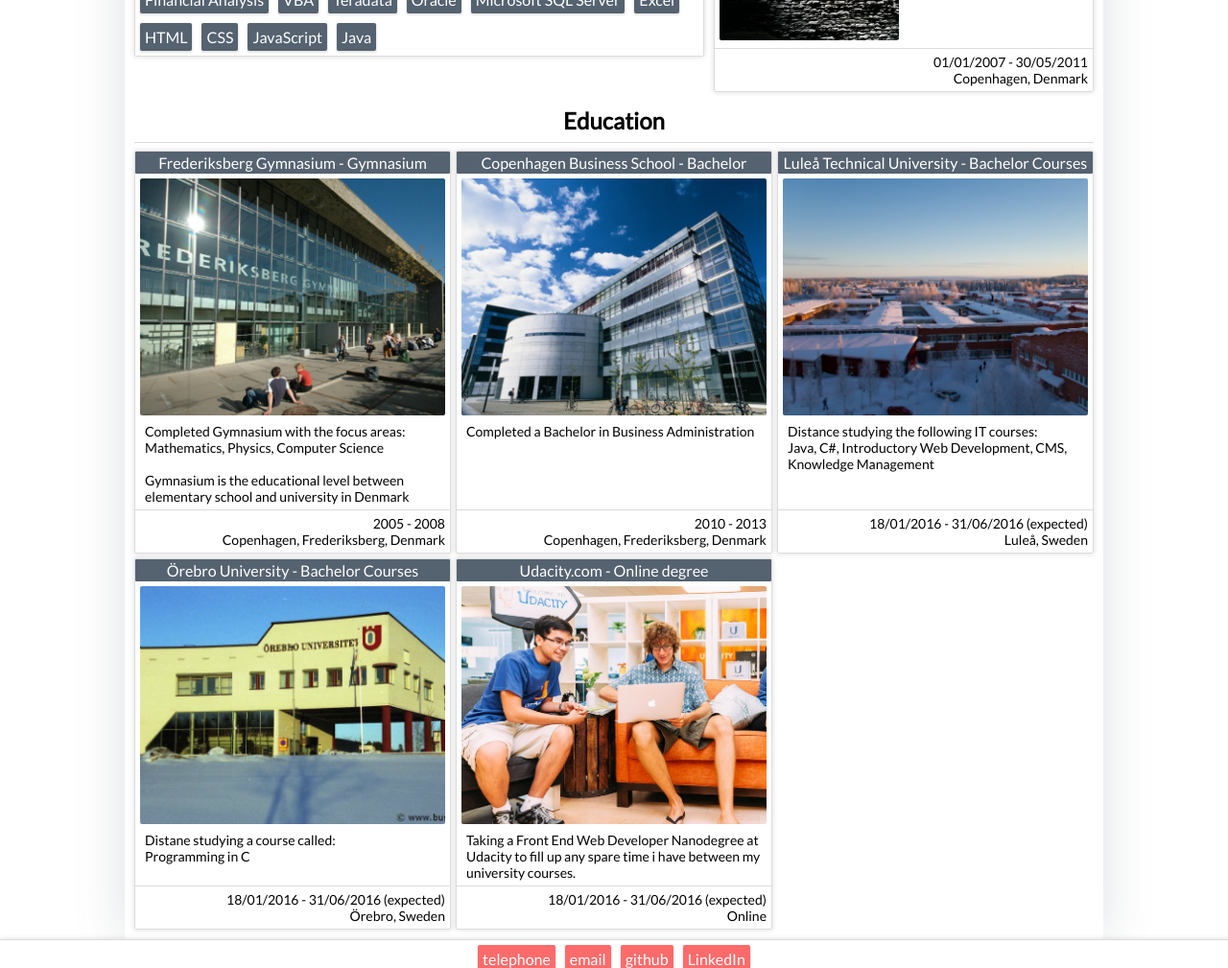
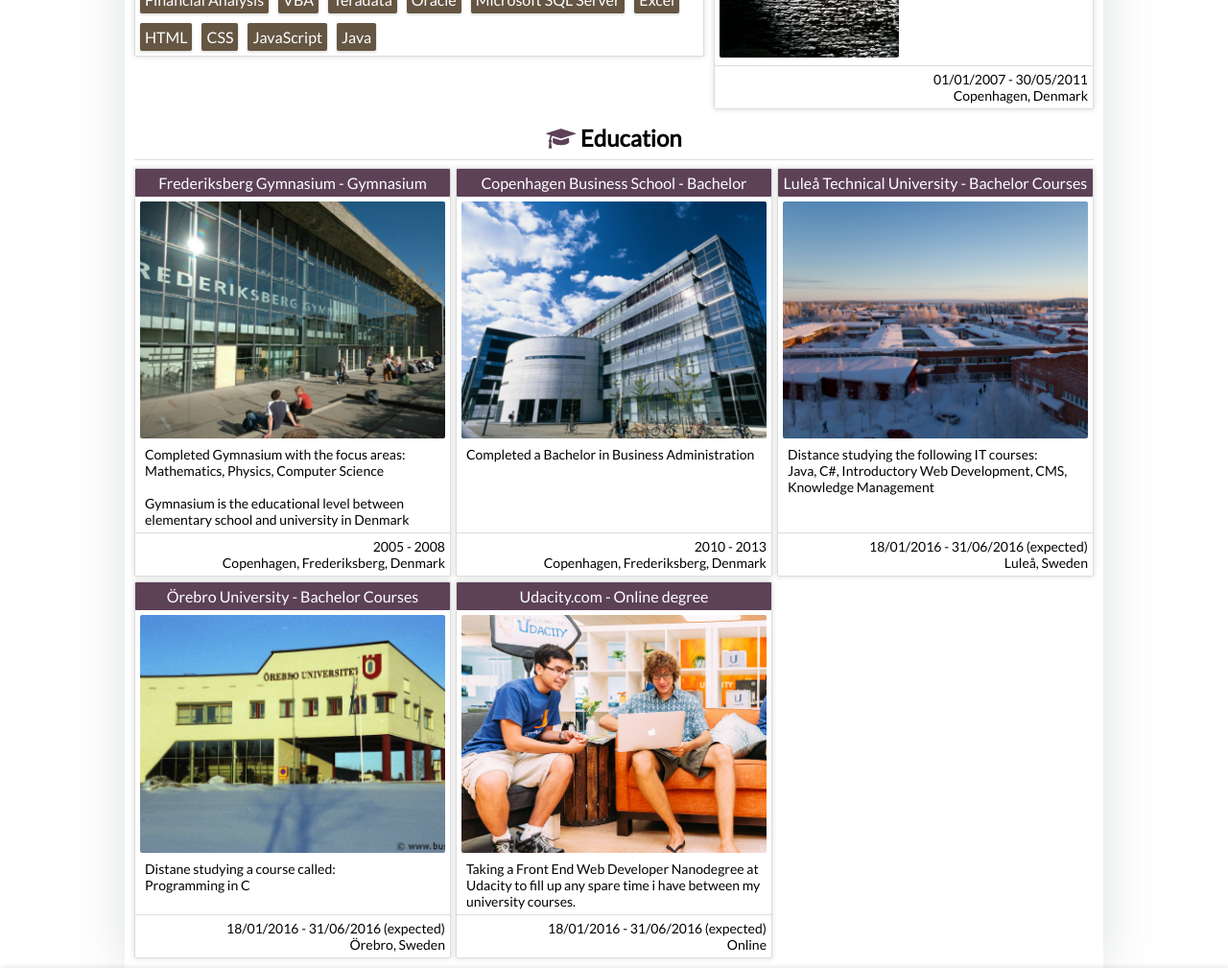
Before and after one commit to NielsLindberg/Udacity-P4, a plain HTML site: page index.html in a window 1280 px wide. Shown: the part 710-1719 px from the top of the page at 96% size. Drawn offline with nearby package versions, Linux system fonts and the light colour scheme.

Commit message:
add icons and color theme

```diff
--- a/css/style.css
+++ b/css/style.css
@@ -115,10 +115,11 @@
 }
 
 
-/*---------------------GENERIC CLASSES-------------------*/
+/*---------------------REPEATABLE SECTION CLASSES-------------------*/
 
 .section-container {
     padding: 10px 0 0 0;
+
 }
 
 .section-container hr {
@@ -153,15 +154,34 @@
 
 .entry-titel {
     border-radius: 1px;
-    background-color: rgb(85, 98, 112);
-    padding-top: 2px;
-    padding-bottom: 2px;
-    width: 100%;
+    padding:5px;
+    width: calc((100% - 5px * 2));
     text-align: center;
+     transition: background-color .2s ease-in;
+}
+
+.bio-container i {
+    color:rgb(101,86,67);
+}
+
+.work .entry-titel {
+    background-color: rgb(191,77,40);
+}
+
+.work i {
+    color:rgb(191,77,40);
+}
+
+.education .entry-titel {
+    background-color: rgb(93,65,87);
+}
+
+.education i {
+    color:rgb(93,65,87);
 }
 
 .entry-titel:hover {
-    background-color: rgb(255, 107, 107);
+    background-color: rgb(128,188,163);
 }
 
 .entry-content {
@@ -216,11 +236,6 @@
     margin: 0;
     padding: 0;
 }
-
-
-/*---------------------SPECIFIC CLASSES-------------------*/
-
-
 /*---------------------PAGE:HEADER-------------------*/
 
 .navigation a {
@@ -241,7 +256,7 @@
 
 .navigation a:hover:after {
     height: 3px;
-    background-color: rgb(255, 107, 107);
+    background-color: rgb(128,188,163);
 }
 
 .navigation li {
@@ -257,10 +272,6 @@
     -ms-flex-pack: center;
     justify-content: center;
 }
-
-
-/*---------------------SPECIFIC CLASSES-------------------*/
-
 
 /*---------------------MAIN/BIO-------------------*/
 
@@ -278,7 +289,7 @@
 
 .bio-banner {
     width: 100%;
-    background-color: rgb(85, 98, 112);
+    background-color: rgb(101,86,67);
     color: rgb(255, 255, 255);
     border-radius: 1px;
 }
@@ -302,7 +313,7 @@
 }
 
 .skill-entry:hover {
-    background-color: rgb(255, 107, 107);
+    background-color: rgb(128,188,163);
 }
 
 .skills ul {
@@ -315,11 +326,12 @@
 }
 
 .skill-entry {
-    background-color: rgb(85, 98, 112);
+    background-color: rgb(101,86,67);
     margin: 5px;
     padding: 5px;
     border-radius: 2px;
     box-shadow: 0 1px 2px 1px rgba(0, 0, 0, 0.1);
+    transition: background-color .2s ease-in;
 }
 
 .skills-header {
@@ -327,12 +339,8 @@
     padding: 5px;
 }
 
-
-/*---------------------SPECIFIC CLASSES-------------------*/
-
-
-/*---------------------FOOTER/CONTACT-------------------*/
-.contact {
+/*---------------------FOOTER-------------------*/
+.footer-list {
     display: -webkit-flex;
     display: -ms-flexbox;
     display: flex;
@@ -344,13 +352,13 @@
     justify-content: center;
 }
 
-.contact-entry {
-    margin: 5px;
-    padding: 5px;
+.footer-list-entry {
+    margin: 3px;
+    padding: 2px 6px 5px 5px;
     border-radius: 2px;
-    background-color: rgb(255, 107, 107);
-    color: rgb(255, 255, 255);
-    box-shadow: 0 1px 2px 1px rgba(0, 0, 0, 0.1);
+    background-color: rgb(128,188,163);
+    box-shadow: 0 1px 2px 1px rgba(0, 0, 0, 0.2);
+    font-size:20px;
 }
 
 /*------------------MEDIA QUERIES------------------------*/
@@ -404,7 +412,7 @@
 
 }
 
-@media screen and (min-width:1001px) and (max-width:1800px) {
+@media screen and (min-width:1001px) and (max-width:1600px) {
     .bio-container {
         width: calc((100% - 10px)*(3/5));
         margin:0 10px 0 0;
@@ -430,9 +438,9 @@
 
 }
 
-@media screen and (min-width:1801px) {
+@media screen and (min-width:1601px) {
     .page-main {
-        max-width:1800px;
+        max-width:1600px;
     }
     .bio-container {
         width: calc((100% - 10px * 2)*(1/3));
@@ -449,4 +457,12 @@
     .entry:nth-of-type(2n) {
         margin-right:0;
     }
+    .entry-fig {
+        width:calc((100% - 5px * 2));
+    }
+    .entry-description {
+        width:calc((100% - 5px * 2));
+        margin-top:0;
+        padding-left:5px;
+    }
 }
--- a/index.html
+++ b/index.html
@@ -8,6 +8,7 @@
     <link href="https://fonts.googleapis.com/css?family=Lato:400,300" rel="stylesheet">
     <link href="css/style.css" rel="stylesheet">
     <script src="https://ajax.googleapis.com/ajax/libs/jquery/1.12.0/jquery.min.js"></script>
+    <link rel="stylesheet" href="https://maxcdn.bootstrapcdn.com/font-awesome/4.6.1/css/font-awesome.min.css">
     <meta name="viewport" content="width=device-width, initial-scale=1.0">
 </head>
 
@@ -23,17 +24,17 @@
         </header>
         <main class="page-main">
             <section id="bio" class="bio-container section-container">
-                <h2 class="section-header">Bio</h2>
+                <h2 class="section-header"><i class="fa fa-user" aria-hidden="true"></i> Bio</h2>
                 <hr>
             </section>
             <section class="work section-container">
-                <h2 class="section-header">Work Experience</h2>
+                <h2 class="section-header"><i class="fa fa-briefcase" aria-hidden="true"></i> Work Experience</h2>
                 <hr>
                 <section id="work" class="entry-container">
                 </section>
             </section>
             <section class="education section-container">
-                <h2 class="section-header">Education</h2>
+                <h2 class="section-header"><i class="fa fa-graduation-cap" aria-hidden="true"></i> Education</h2>
                 <hr>
                 <section id="education" class="entry-container">
                 </section>
@@ -51,7 +52,7 @@
     displayStuff('#bio', '#skills ul', bio, bio.skillsInfo, bio.htmlOuterSkills);
     displayStuff('#education', '#education .entry:last', education, education.schools, education.htmlOuterTemplate);
     displayStuff('#work', '#work .entry:last', work, work.jobs, work.htmlOuterTemplate);
-    displayStuff('#page-footer', '#contact', bio, bio.contactInfo, bio.htmlOuterContact);
+    displayStuff('#page-footer', '#footer-list', bio, bio.footerLinks, bio.htmlOuterFooter);
     </script>
 </body>
 
--- a/js/bio.js
+++ b/js/bio.js
@@ -1,5 +1,5 @@
 var bio = {
-    "htmlOuterContact": "<ul id=\"contact\" class=\"contact\"></ul>",
+    "htmlOuterFooter": "<ul id=\"footer-list\" class=\"footer-list\"></ul>",
     "htmlInnerTemplates": [{
         "bio-pic": "<section class=\"bio\"><div class=\"bio-banner\"><figure class=\"bio-fig\"><img src=\"%data%\" class=\"bio-pic\" ",
         "alt": "alt=\"%data%\"></figure>",
@@ -8,10 +8,11 @@
         "description": "<section class=\"about-me\"><h4>About Me</h4><p>%data%</p></section><section id=\"skills\" class=\"skills\"><h4>Skills</h4><ul></ul></section></section>"
     }, {
 
-        "mobile": "<li class=\"contact-entry\"><a target=\"blank_\" href=\"#\">telephone</a></li>",
-        "email": "<li class=\"contact-entry\"><a target=\"blank_\" href=\"#\">email</a></li>",
-        "github": "<li class=\"contact-entry\"><a target=\"blank_\" href=\"%data%\">github</a></li>",
-        "linkedin": "<li class=\"contact-entry\"><a target=\"blank_\" href=\"%data%\">LinkedIn</a></li>"
+        "email": "<li class=\"footer-list-entry\"><a target=\"blank_\" href=\"#\"><i class=\"fa fa-envelope\" aria-hidden=\"true\"></i></a></li>",
+        "github": "<li class=\"footer-list-entry\"><a target=\"blank_\" href=\"%data%\"><i class=\"fa fa-github\" aria-hidden=\"true\"></i></a></li>",
+        "linkedin": "<li class=\"footer-list-entry\"><a target=\"blank_\" href=\"%data%\"><i class=\"fa fa-linkedin\" aria-hidden=\"true\"></i></a></li>",
+        "facebook": "<li class=\"footer-list-entry\"><a target=\"blank_\" href=\"%data%\"><i class=\"fa fa-facebook\" aria-hidden=\"true\"></i></a></li>",
+        "soundcloud": "<li class=\"footer-list-entry\"><a target=\"blank_\" href=\"%data%\"><i class=\"fa fa-soundcloud\" aria-hidden=\"true\"></i></a></li>"
 
     }, {
 
@@ -39,11 +40,12 @@
         I have a bachelor’s degree in Economics from Copenhagen Business School. \
         I've worked 6+ years in Nordea primarily as a programmer as well as a stakeholder on different IT projects."
     }],
-    "contactInfo": [{
-        "mobile": "+4527490778",
+    "footerLinks": [{
         "email": "eighthourcream@gmail.com",
         "github": "https://github.com/NielsLindberg",
-        "linkedin": "https://dk.linkedin.com/in/niels-lindberg-poulsen-440ab335"
+        "linkedin": "https://dk.linkedin.com/in/niels-lindberg-poulsen-440ab335",
+        "facebook": "https://www.facebook.com/niels.lindbergpoulsen",
+        "soundcloud": "https://soundcloud.com/user8234095"
     }],
     "skillsInfo": [{
         "skills": ["Business Intelligence", "Data Blending", "Qlikview", "ETL", "SQL", "Financial Analysis", "VBA", "Teradata", "Oracle", "Microsoft SQL Server", "Excel", "HTML", "CSS", "JavaScript", "Java"]
```
Also changed, not shown: images/GitHub-Mark/PNG/GitHub-Mark-120px-plus.png (added), images/GitHub-Mark/PNG/GitHub-Mark-32px.png (added), images/GitHub-Mark/PNG/GitHub-Mark-64px.png (added), images/GitHub-Mark/PNG/GitHub-Mark-Light-120px-plus.png (added), images/GitHub-Mark/PNG/GitHub-Mark-Light-32px.png (added), images/GitHub-Mark/PNG/GitHub-Mark-Light-64px.png (added), 3 other files.
